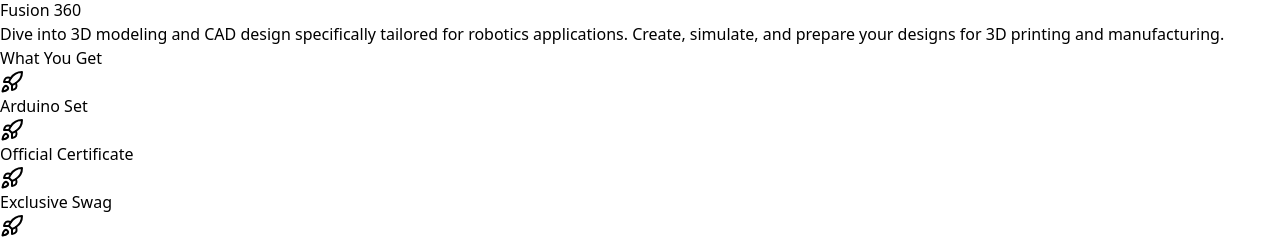
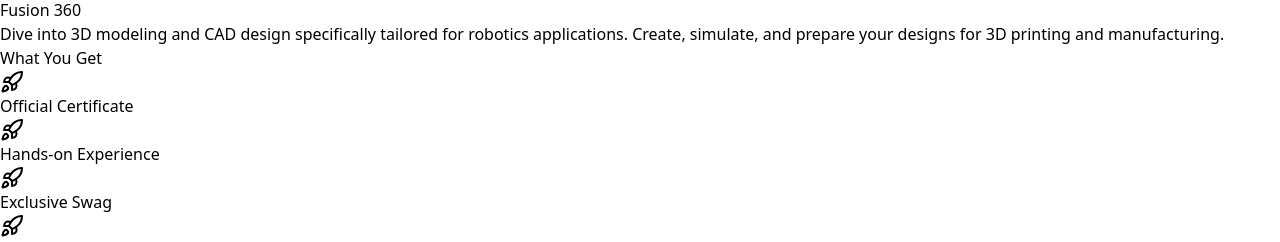
Before and after one commit to yasharth-0910/Techtonic, a React (Vite) app: page / in a window 1280 px wide. Shown: the part 536-778 px from the top of the page. Built offline with nearby package versions, Linux system fonts and the light colour scheme.

Commit message:
Small changes

```diff
--- a/src/pages/Homepage.tsx
+++ b/src/pages/Homepage.tsx
@@ -280,7 +280,7 @@
             <h2 className="text-3xl md:text-5xl font-bold mb-10 text-center">What You Get</h2>
             <div className="bg-gray-800 bg-opacity-50 rounded-lg p-6 md:p-8 flex flex-col md:flex-row justify-between items-center border border-cyan-500 shadow-lg max-w-4xl mx-auto">
               <ul className="list-none mb-8 md:mb-0 text-base md:text-lg grid grid-cols-2 gap-4 md:grid-cols-1">
-                {["Arduino Set", "Official Certificate", "Exclusive Swag", "Hands-on Experience", "Networking"].map((item, index) => (
+                {["Official Certificate", "Hands-on Experience","Exclusive Swag", "Networking"].map((item, index) => (
                   <li key={index} className="flex items-center">
                     <RocketIcon className="w-5 h-5 md:w-6 md:h-6 mr-2 text-cyan-400 flex-shrink-0" />
                     <span className="text-gray-300">{item}</span>
```
